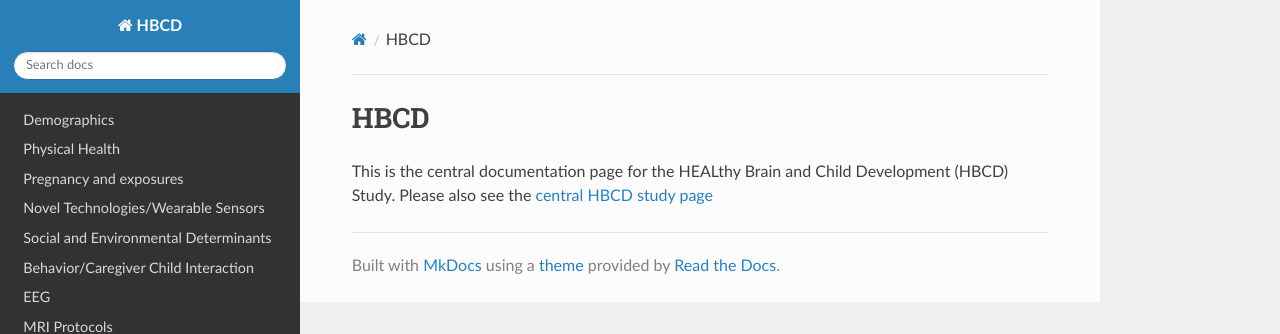
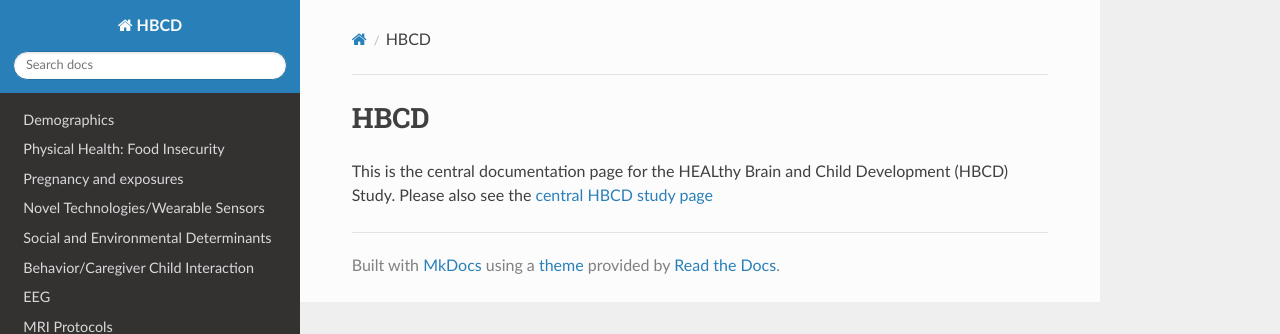
Before and after one commit to mattcieslak/hbcd-docs, an MkDocs documentation site: the page built from docs/index.md, in a window 1280 px wide. Shown: the top 334 px of the page. Built offline with MkDocs 1.6.1, drawn with Linux system fonts in a browser that asks for light colours; nearby versions of some CDN libraries.

Commit message:
Update mkdocs.yml

```diff
--- a/mkdocs.yml
+++ b/mkdocs.yml
@@ -5,7 +5,7 @@ plugins:
 docs_dir: docs
 nav:
   - Demographics: demographics.md
-  - Physical Health: physhealth.md
+  - "Physical Health: Food Insecurity": physhealth.md
   - Pregnancy and exposures: pregexposures.md
   - Novel Technologies/Wearable Sensors: sensors.md
   - Social and Environmental Determinants: socenv_determinants.md
```
